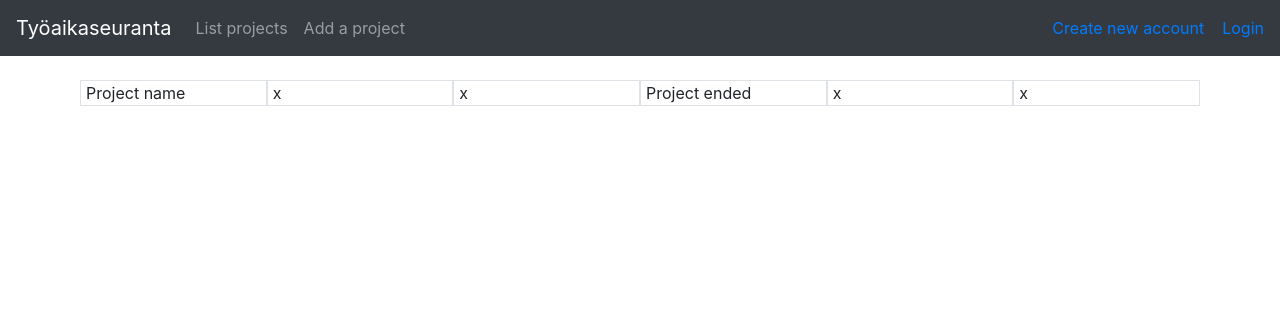
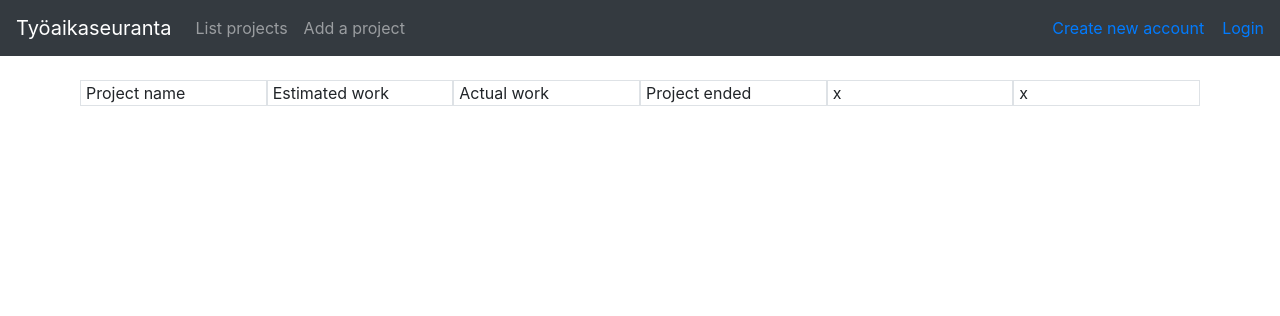
Before and after one commit to tjvalkonen/tyoaikaseuranta, a Flask app: template application/templates/projects/list.html in a window 1280 px wide. Shown: the top 316 px of the page. Run offline with Flask 2, Linux system fonts and the light colour scheme; the template is opened without the code that fills it, so the values that code supplies are empty; some libraries are stand-ins or nearby versions.

Commit message:
Pieni lisäys

```diff
--- a/application/templates/projects/list.html
+++ b/application/templates/projects/list.html
@@ -6,10 +6,10 @@
       Project name
     </div>
     <div class="col-md-2 border">
-      x
+      Estimated work
     </div>
     <div class="col-md-2 border">
-      x
+      Actual work
     </div>
     <div class="col-md-2 border">
       Project ended
```
